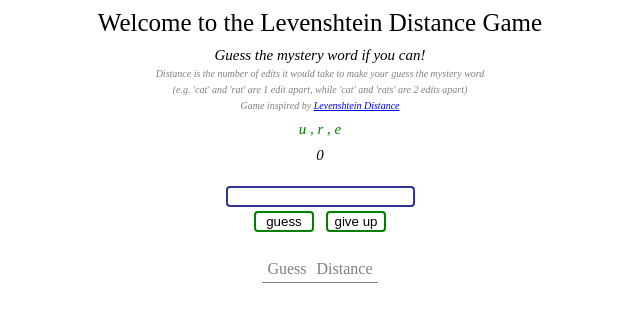
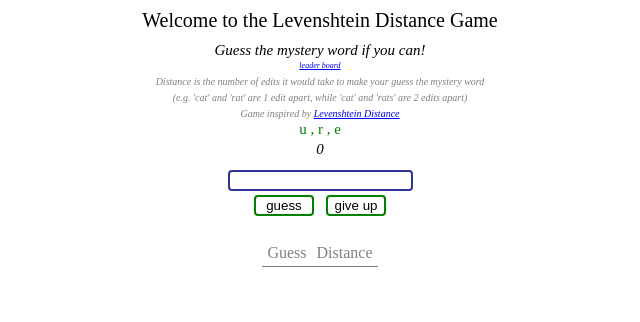
Before and after one commit to hdh3000/guesstheword, a website: page public/index.html in a window 1280 px wide. Shown: the whole page, without its empty margins (320-960 px from the left). Drawn offline with nearby package versions, Linux system fonts and the light colour scheme.

Commit message:
added a leaderboard page

```diff
--- a/public/index.html
+++ b/public/index.html
@@ -17,6 +17,9 @@
 
 <div class = 'game-description'>
   <span>Guess the mystery word if you can!</span>
+  <span class='links'>
+    <a href="./leaderBoard.html"> leader board</a>
+  </span>
   <span class= 'detail'>Distance is the number of edits it would take to make your guess the mystery word </span>
   <span class= 'detail example'> (e.g. 'cat' and 'rat' are 1 edit apart, while 'cat' and 'rats' are 2 edits apart) </span>
   <span class= 'detail'> Game inspired by
--- a/public/styles.css
+++ b/public/styles.css
@@ -47,37 +47,25 @@ table {
   border-spacing: 0;
 }
 
-
 h1, .game-description, .game-play, .social {
   text-align: center;
   margin: auto;
   width: 80%;
 }
 
-.social {
-  margin-top:  20px
-}
-
-
-.game-play {
-  margin-top: 20px
-}
 h1 {
-  font-size:25px;
+  font-size:20px;
   margin-bottom: 5px;
   margin-top: 10px;
-
 }
 
 .game-description {
-  margin-top: 10px;
-  margin-bottom: 5px
-}
-.game-description span {
   display: block;
   padding: 3px;
   font-size: 15px;
   font-style: italic;
+  margin-top: 10px;
+  margin-bottom: 5px
 }
 .game-description .detail {
   display: block;
@@ -135,8 +123,6 @@ button:hover {
 input {
   margin: auto;
   display: block;
-  padding-left:4px;
-  padding-right:4px;
   /*color: #28aadc;*/
   background-color: #fff;
   border: 2px solid grey;
@@ -166,11 +152,21 @@ input:focus{
 .hints {
   color: green;
   margin-bottom: 5px;
-  margin-top: 5px;
   font-style: normal;
+  padding-top: 8px
 }
 
 #new-game {
   margin-top: 15px:;
   width: 80px;
 }
+
+.links {
+  font-size: 8px;
+  padding: 4px;
+  display: block;
+}
+#turn {
+  display:block;
+  padding:5px;
+}
```
Also changed, not shown: public/leaderBoard.html (added, +12 -0 lines).
